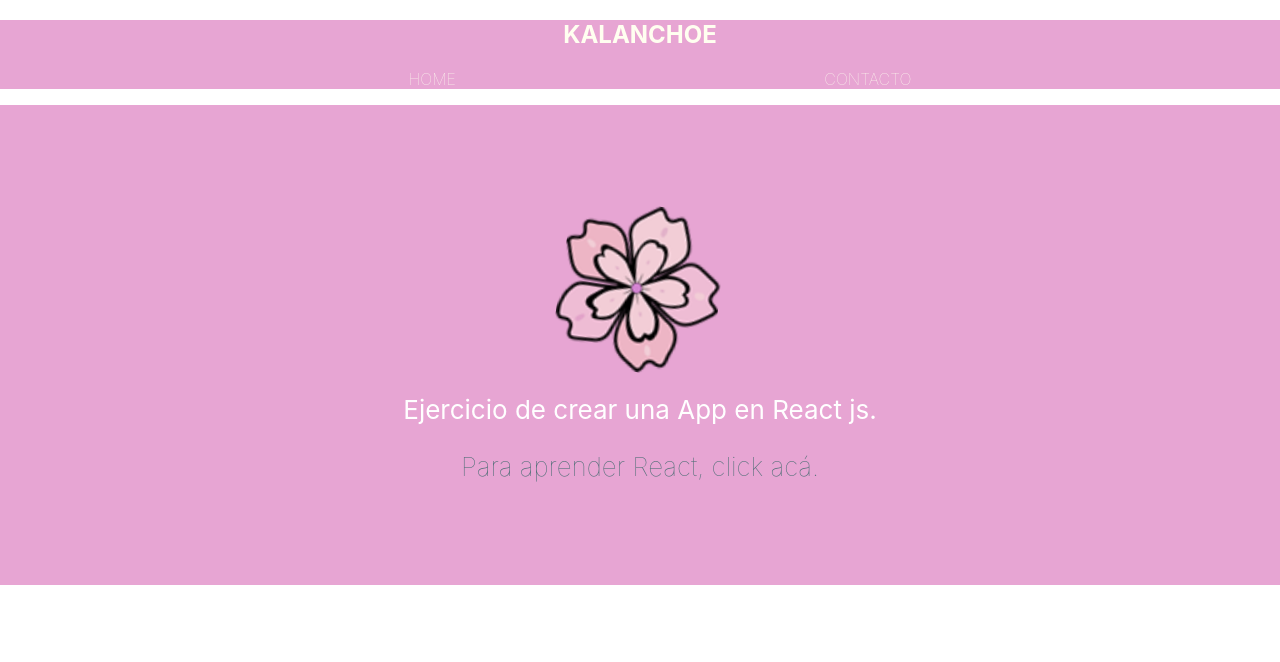
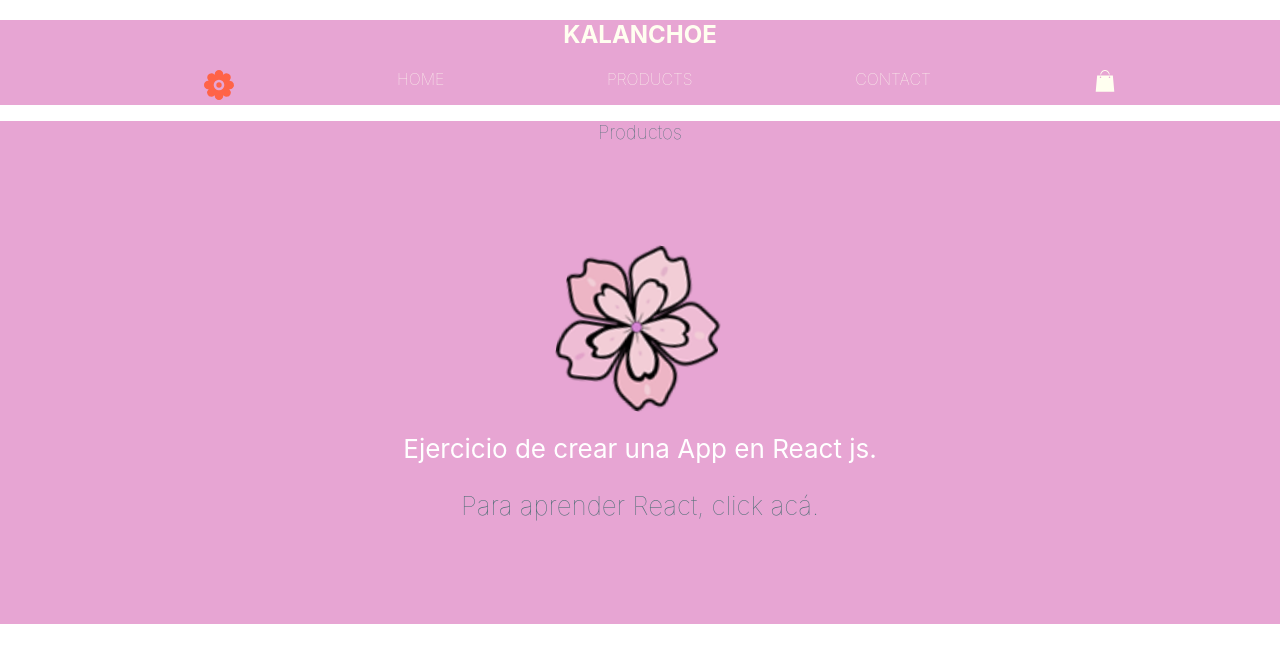
Before and after one commit to DemianKoro/myApp, a React (Create React App) app: page / in a window 1280 px wide. Shown: the top 662 px of the page. Built offline with nearby package versions, Linux system fonts and the light colour scheme.

Commit message:
subiendo AppPage

```diff
--- a/package.json
+++ b/package.json
@@ -8,6 +8,7 @@
     "@testing-library/user-event": "^13.5.0",
     "react": "^17.0.2",
     "react-dom": "^17.0.2",
+    "react-icons": "^4.3.1",
     "react-scripts": "5.0.0",
     "web-vitals": "^2.1.2"
   },
--- a/src/App.js
+++ b/src/App.js
@@ -1,11 +1,13 @@
 import logo from './kalanchoe.png';
 import './App.css';
 import Navbar from './components/Navbar/Navbar';
+import ItemListContainer from './components/ItemListContainer/ItemListContainer';
 
 function App() {
   return (
     <div className="App">
       <Navbar />
+      <ItemListContainer name="Productos"/>
       <header className="App-header">
         <img src={logo} className="App-logo" alt="logo" />
         <p>
--- /dev/null
+++ b/src/components/ItemListContainer/ItemListContainer.css
@@ -0,0 +1,7 @@
+.nameItem {
+    background-color: #e7a5d3;
+    color: #506f77;
+    font-weight: lighter;
+    margin: 0;
+    padding: 0;
+}
--- /dev/null
+++ b/src/components/ItemListContainer/ItemListContainer.js
@@ -0,0 +1,11 @@
+import './ItemListContainer.css';
+
+const ItemListContainer = ({name}) => {
+    return (
+        <>
+        <h3 className='nameItem'>{name}</h3>
+        </>
+    )
+};
+
+export default ItemListContainer;
--- /dev/null
+++ b/src/components/Navbar/CartWidget/CartWidget.css
@@ -0,0 +1,3 @@
+.cartImg {
+    font-size: 1.5rem;
+}
--- /dev/null
+++ b/src/components/Navbar/CartWidget/CartWidget.js
@@ -0,0 +1,18 @@
+import './CartWidget.css'
+//import CartImg from './cart.png';
+import { GiShoppingBag } from 'react-icons/gi'
+
+// function CartWidget() {
+//     return <img src={CartImg} className="cartImg" alt="cartImg" />
+// }
+
+const NavIcon = () => {
+    return (
+        <>
+            <GiShoppingBag className='cartImg'/>
+        </>
+    )
+}
+
+//export default CartWidget;
+export default NavIcon ;
--- /dev/null
+++ b/src/components/Navbar/NavIcon/NavIcon.css
@@ -0,0 +1,4 @@
+.navIcon {
+    color: tomato;
+    font-size: 2rem;
+}
--- /dev/null
+++ b/src/components/Navbar/NavIcon/NavIcon.js
@@ -0,0 +1,13 @@
+import React from 'react'
+import { IoFlowerSharp } from 'react-icons/io5'
+import './NavIcon.css'
+
+const NavIcon = () => {
+    return (
+        <>
+            <IoFlowerSharp className='navIcon'/>
+        </>
+    )
+}
+
+export default NavIcon
--- a/src/components/Navbar/Navbar.js
+++ b/src/components/Navbar/Navbar.js
@@ -1,16 +1,28 @@
 import './Navbar.css';
+import CartWidget from './CartWidget/CartWidget';
+import NavIcon from './NavIcon/NavIcon';
 
 function Navbar() {
     return <nav className='nav'>
                 <h1>KALANCHOE</h1>
                 <ul className='ulNav'>
                     <li>
+                        <NavIcon/>
+                    </li>
+                    <li>
                         <a href='./404.html'>HOME</a>
                     </li>
                     <li>
-                        <a href='./404.html'>CONTACTO</a>
+                        <a href='./404.html'>PRODUCTS</a>
+                    </li>
+                    <li>
+                        <a href='./404.html'>CONTACT</a>
+                    </li>
+                    <li>
+                        <CartWidget />
                     </li>
                 </ul>
+
            </nav>;
 
 }
```
Also changed, not shown: src/components/Navbar/CartWidget/cart.png (added), 1 other file (tests, documents, lock files or other folders).
